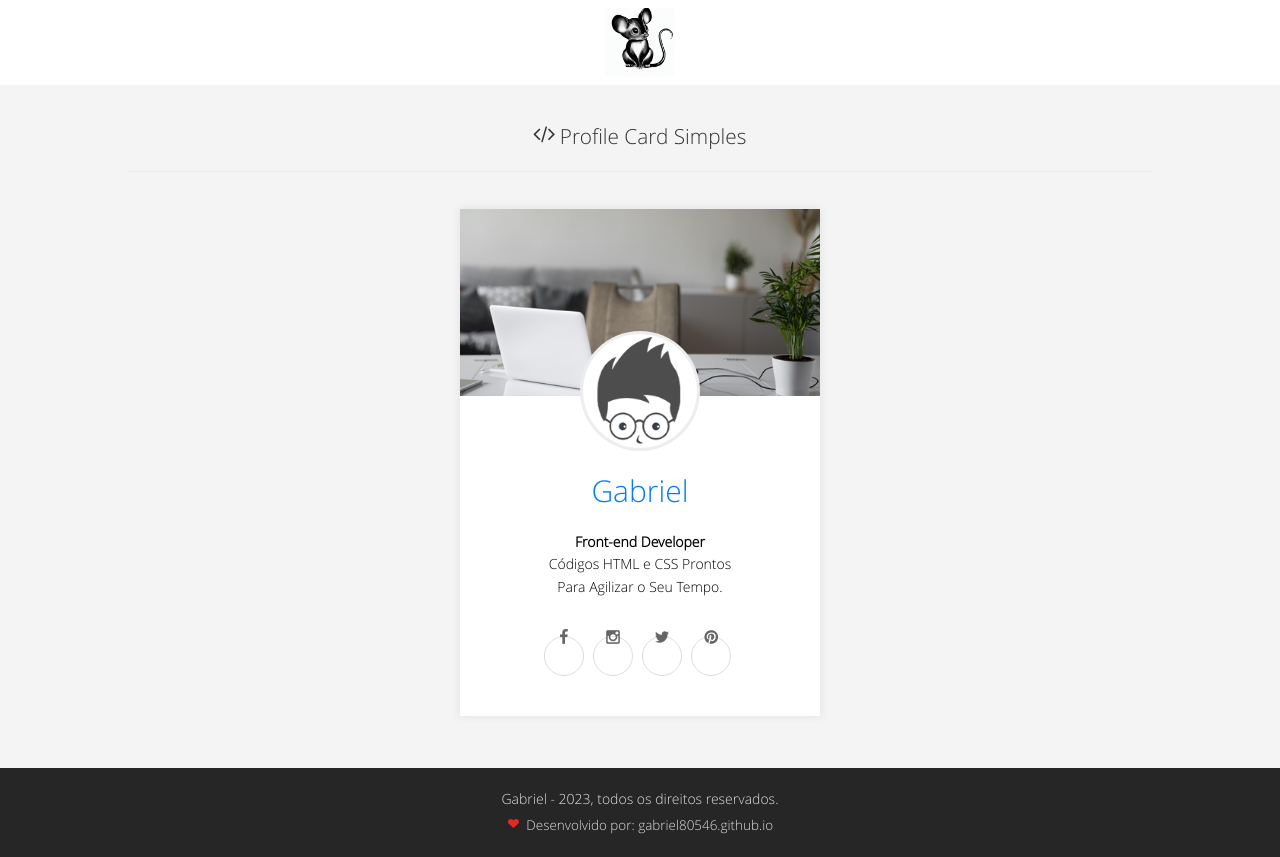
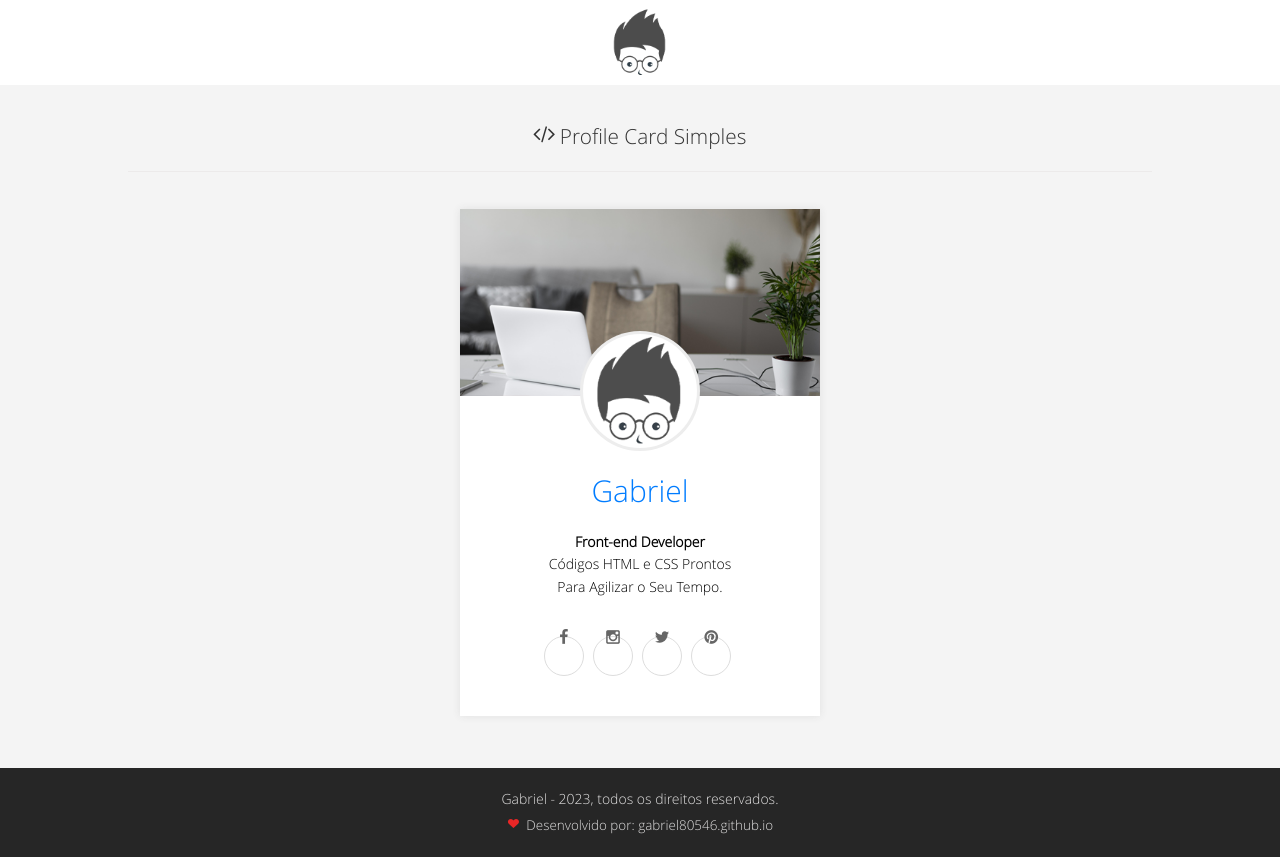
Before and after one commit to gabriel80546/gpassos.github.io, a plain HTML site: page index.html in a window 1280 px wide. Drawn offline with Linux system fonts and the light colour scheme.

Commit message:
./push.sh

```diff
--- a/index.html
+++ b/index.html
@@ -19,7 +19,6 @@
 	<link rel="stylesheet" type="text/css" href="css/reset.css">
 	<link rel="stylesheet" type="text/css" href="css/style.css">
     <link rel="stylesheet" type="text/css" href="css/fonts-icones.css">
-    <link rel="shortcut icon" href="https://www.loopnerd.com.br/artigos/css3/como-fazer-um-profile-card-com-html-e-css/img/favicon.png" type="image/ico" />
 
 	<title>Profile Card Simples</title>
 
@@ -31,7 +30,7 @@
     <div class="content">
 
         <div class="main_header_logo">
-            <img src="img/rato04.jpeg" alt="rato04.jpeg" title="Gabriel"/>
+            <img src="img/favicon.png" alt="favicon.png" title="Gabriel"/>
         </div>
 
     </div>
--- a/server.js
+++ b/server.js
@@ -1,3 +1,4 @@
+#!/usr/bin/env node
 var http = require('http');
 var fs = require('fs');
 var path = require('path');
```
